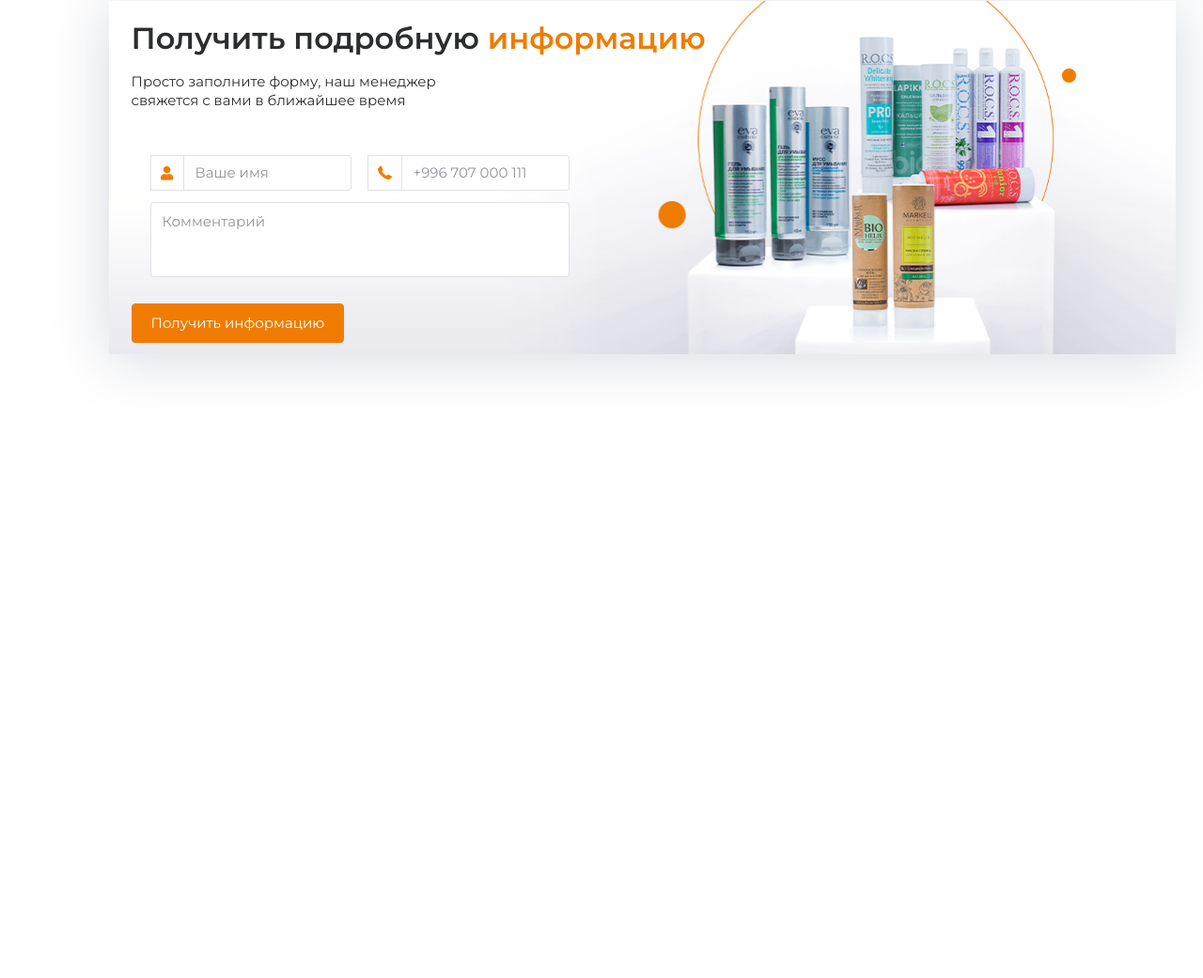
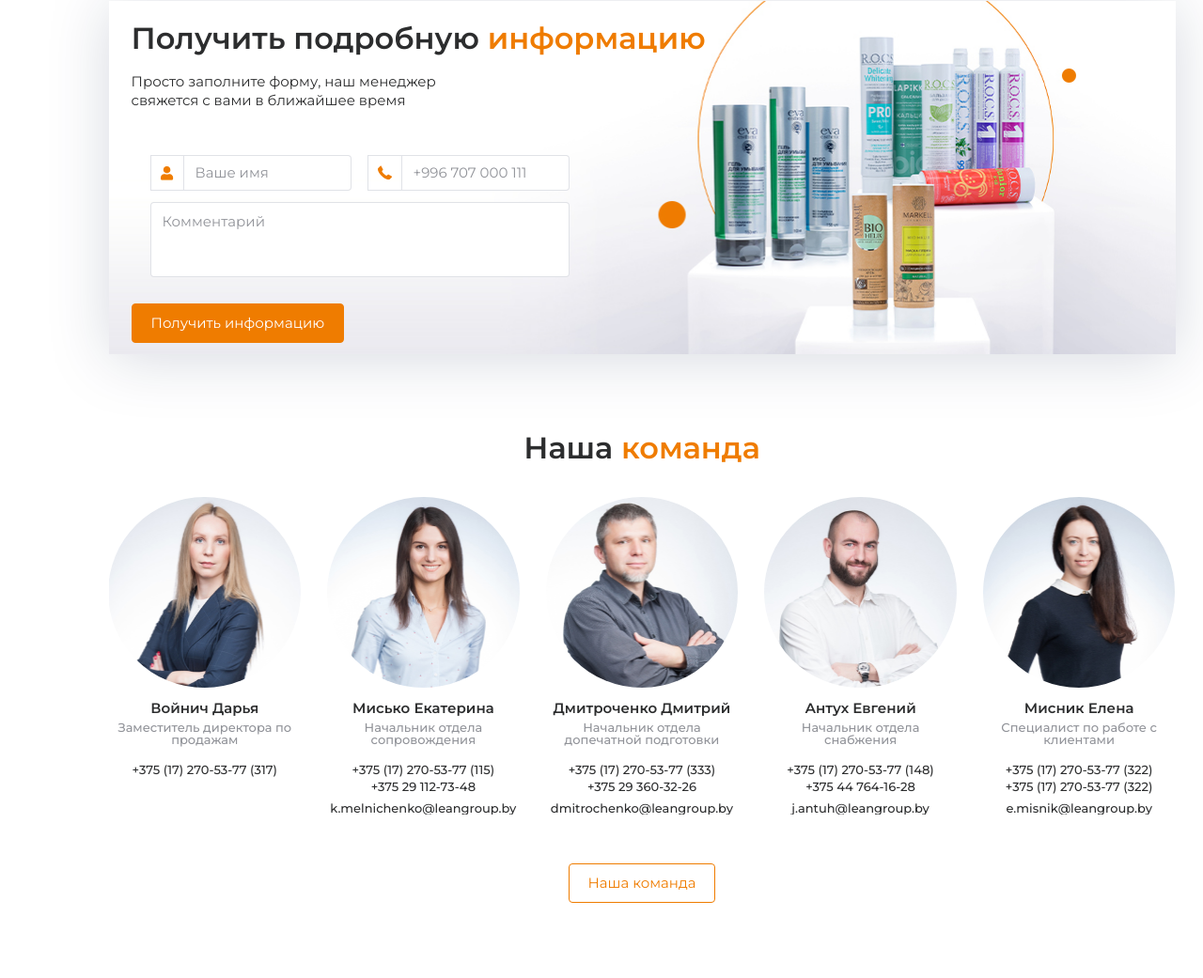
Before and after one commit to Emazov/lean-group, a plain HTML site: page index.html in a window 1280 px wide. Shown: the part 2159-3200 px from the top of the page at 94% size. Before the commit the page ends 2616 px from the top, so only its background shows below. Drawn offline with Linux system fonts and the light colour scheme; files whose address does not match are found by name.

Commit message:
done section team

```diff
--- a/css/style.css
+++ b/css/style.css
@@ -479,7 +479,7 @@ main {
 	align-items: center;
 }
 
-.feedback__form-label img{
+.feedback__form-label img {
 	padding: 10px;
 	border: 1px solid rgba(0, 16, 61, 0.12);
 }
@@ -526,3 +526,45 @@ main {
 	line-height: 20px;
 	color: var(--secondary-text);
 }
+
+.team {
+	text-align: center;
+}
+
+.team__card-img img {
+	height: 203px;
+	width: 203px;
+	border-radius: 50%;
+}
+
+.team__card-title {
+	margin: 12px 0 4px;
+	font-weight: 600;
+	font-size: 15px;
+	line-height: 20px;
+}
+
+.team__card-description {
+	font-weight: 500;
+	font-size: 13px;
+	line-height: 13px;
+	color: var(--secondary-text);
+}
+
+.team__card-number {
+	margin: 16px 0 8px;
+	font-weight: 500;
+	font-size: 13px;
+	line-height: 18px;
+	text-align: center;
+}
+
+.team__card-mail {
+	font-weight: 500;
+	font-size: 13px;
+	line-height: 13px;
+}
+
+.team__btn {
+	margin: 52px 0 80px;
+}
--- a/index.html
+++ b/index.html
@@ -302,7 +302,72 @@
 			</div>
 		</section>
 
+		<section class="team">
+			<div class="container">
+				<h2 class="team__title title">Наша <span class="title-span">команда</span></h2>
+				<div class="owl-carousel owl-theme owl-loaded team-slider">
+					<div class="owl-stage-outer">
+						<div class="owl-stage">
+							<div class="owl-item">
+								<div class="team__card">
+									<div class="team__card-img">
+										<img src="./img/team/member1.png" alt="">
+									</div>
+									<h4 class="team__card-title">Войнич Дарья</h4>
+									<p class="team__card-description">Заместитель директора по продажам</p>
+									<p class="team__card-number">+375 (17) 270-53-77 (317)</p>
+								</div>
+							</div>
+							<div class="owl-item">
+								<div class="team__card">
+									<div class="team__card-img">
+										<img src="./img/team/member2.png" alt="">
+									</div>
+									<h4 class="team__card-title">Мисько Екатерина</h4>
+									<p class="team__card-description">Начальник отдела сопровождения</p>
+									<p class="team__card-number">+375 (17) 270-53-77 (115) <br> +375 29 112-73-48</p>
+									<p class="team__card-mail">k.melnichenko@leangroup.by</p>
+								</div>
+							</div>
+							<div class="owl-item">
+								<div class="team__card">
+									<div class="team__card-img">
+										<img src="./img/team/member3.png" alt="">
+									</div>
+									<h4 class="team__card-title">Дмитроченко Дмитрий</h4>
+									<p class="team__card-description">Начальник отдела допечатной подготовки</p>
+									<p class="team__card-number">+375 (17) 270-53-77 (333) <br> +375 29 360-32-26</p>
+									<p class="team__card-mail">dmitrochenko@leangroup.by</p>
+								</div>
+							</div>
+							<div class="owl-item">
+								<div class="team__card">
+									<div class="team__card-img">
+										<img src="./img/team/member4.png" alt="">
+									</div>
+									<h4 class="team__card-title">Антух Евгений</h4>
+									<p class="team__card-description">Начальник отдела снабжения</p>
+									<p class="team__card-number">+375 (17) 270-53-77 (148) <br> +375 44 764-16-28</p>
+									<p class="team__card-mail">j.antuh@leangroup.by</p>
+								</div>
+							</div>
+							<div class="owl-item">
+								<div class="team__card">
+									<div class="team__card-img">
+										<img src="./img/team/member5.png" alt="">
+									</div>
+									<h4 class="team__card-title">Мисник Елена</h4>
+									<p class="team__card-description">Специалист по работе с клиентами</p>
+									<p class="team__card-number">+375 (17) 270-53-77 (322) <br> +375 (17) 270-53-77 (322)</p>
+									<p class="team__card-mail">e.misnik@leangroup.by</p>
+								</div>
+							</div>
+						</div>
+					</div>
+				</div>
 
+				<a href="" class="team__btn custom-btn">Наша команда</a>
+			</div>
 		</section>
 	</main>
 
--- a/js/owl-carousel.js
+++ b/js/owl-carousel.js
@@ -53,4 +53,13 @@ $(document).ready(function () {
 	$('.products-custom-next').click(function () {
 		productsSlider.trigger('next.owl.carousel');
 	});
+
+	// ----------	TEAM SECTION
+	var teamSlider = $('.team-slider');
+	teamSlider.owlCarousel({
+		items: 5,
+		loop: true,
+		dots: false,
+		margin: 28,
+	});
 });
```
Also changed, not shown: img/team/member1.png (added), img/team/member2.png (added), img/team/member3.png (added), img/team/member4.png (added), img/team/member5.png (added).
